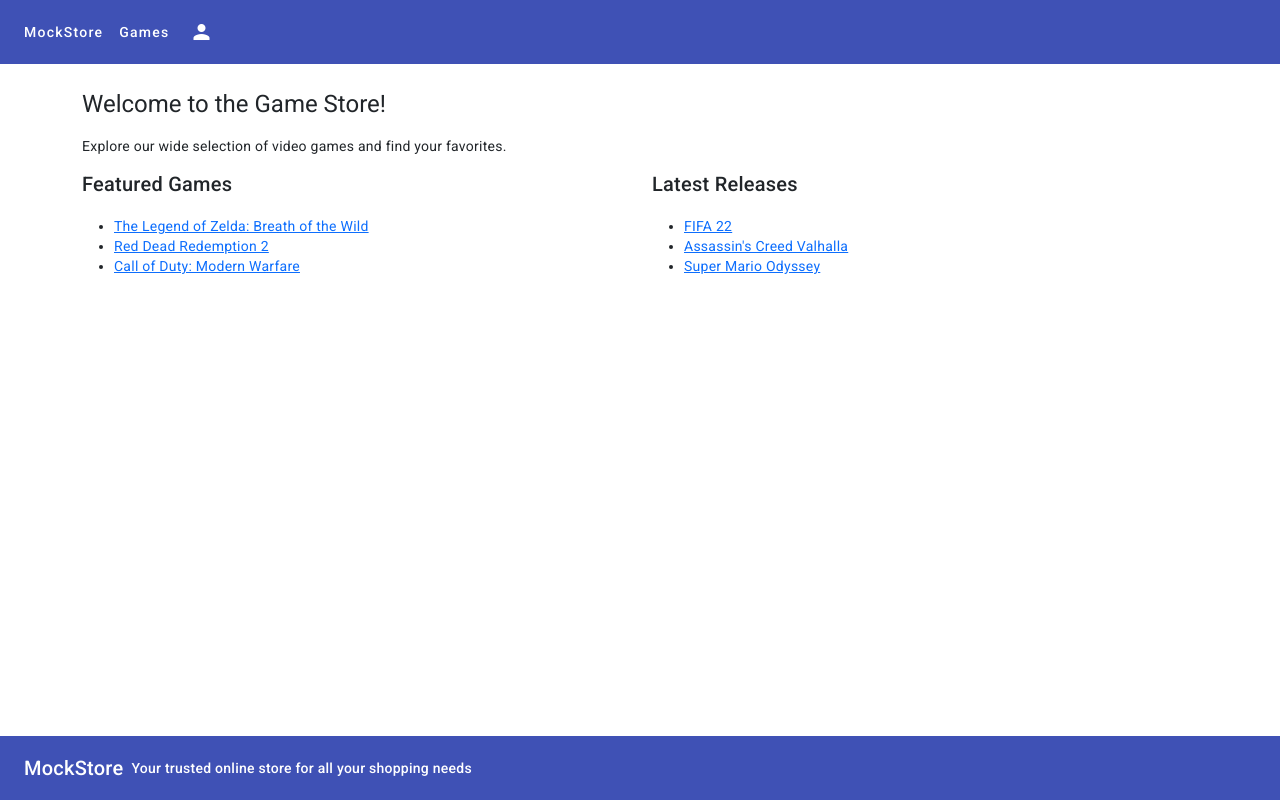
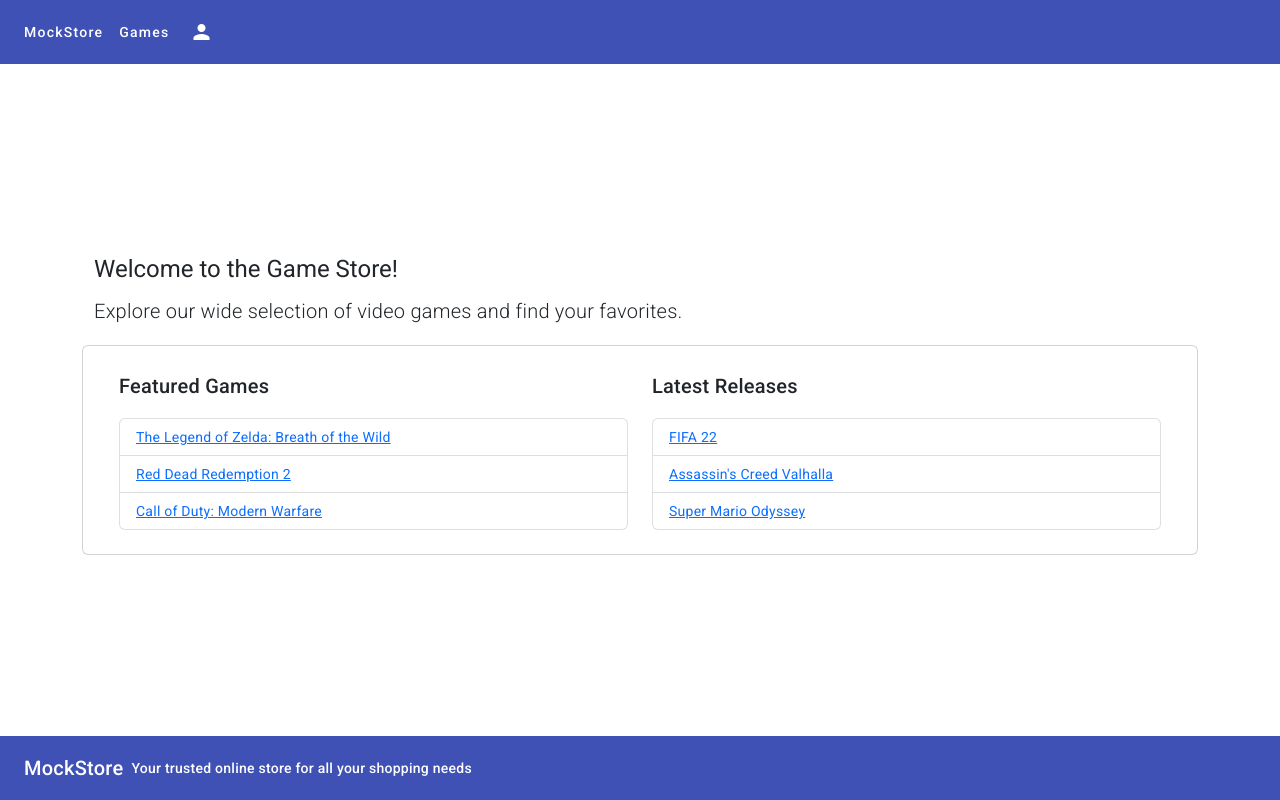
Before and after one commit to nativacu/MockStore, an Angular app: page / in a window 1280 px wide. Built offline with nearby package versions, Linux system fonts and the light colour scheme.

Commit message:
style: adding bootstrap styling to home page

```diff
--- a/src/app/home/home.component.html
+++ b/src/app/home/home.component.html
@@ -1,22 +1,28 @@
-<main>
-  <div class="container mt-4">
-    <h1>Welcome to the Game Store!</h1>
-    <p>Explore our wide selection of video games and find your favorites.</p>
+<main class="home">
+  <div class="container">
+    <div class="jumbotron fluid-jumbotron mb-4">
+      <div class="container">
+        <h1 class="display-4">Welcome to the Game Store!</h1>
+        <p class="lead">Explore our wide selection of video games and find your favorites.</p>
+      </div>
+    </div>
+    <div class="card p-4">
+      <div class="container">
         <div class="row">
           <div class="col-md-6">
             <h2>Featured Games</h2>
-        <ul>
-          <li>
+            <ul class="list-group">
+              <li class="list-group-item">
                 <a [routerLink]="['/products/games', '20']">
                   The Legend of Zelda: Breath of the Wild
                 </a>
               </li>
-          <li>
+              <li class="list-group-item">
                 <a [routerLink]="['/products/games', '2']">
                   Red Dead Redemption 2
                 </a>
               </li>
-          <li>
+              <li class="list-group-item">
                 <a [routerLink]="['/products/games', '10']">
                   Call of Duty: Modern Warfare
                 </a>
@@ -25,19 +31,19 @@
           </div>
           <div class="col-md-6">
             <h2>Latest Releases</h2>
-        <ul>
-          <li>
+            <ul class="list-group">
+              <li class="list-group-item">
                 <a [routerLink]="['/products/games', '11']">
                   FIFA 22
                 </a>
               </li>
-          <li>
-            <a [routerLink]="['/products/games', '11']">
+              <li class="list-group-item">
+                <a [routerLink]="['/products/games', '9']">
                   Assassin's Creed Valhalla
                 </a>
               </li>
-          <li>
-            <a [routerLink]="['/products/games', '11']">
+              <li class="list-group-item">
+                <a [routerLink]="['/products/games', '13']">
                   Super Mario Odyssey
                 </a>
               </li>
@@ -45,4 +51,6 @@
           </div>
         </div>
       </div>
+    </div>
+  </div>
 </main>
--- /dev/null
+++ b/src/app/home/home.component.scss
@@ -0,0 +1,6 @@
+.home {
+  height: calc(100vh - 120px);
+  display: flex;
+  flex-direction: column;
+  justify-content: space-around;
+}
--- a/src/app/home/home.component.ts
+++ b/src/app/home/home.component.ts
@@ -3,7 +3,7 @@ import { Component } from '@angular/core';
 @Component({
   selector: 'app-home',
   templateUrl: './home.component.html',
-  styleUrls: ['./home.component.css']
+  styleUrls: ['./home.component.scss']
 })
 export class HomeComponent {
 
```
Also changed, not shown: src/app/home/home.component.css (deleted). Lines whose indentation alone changed are shown as unchanged.
